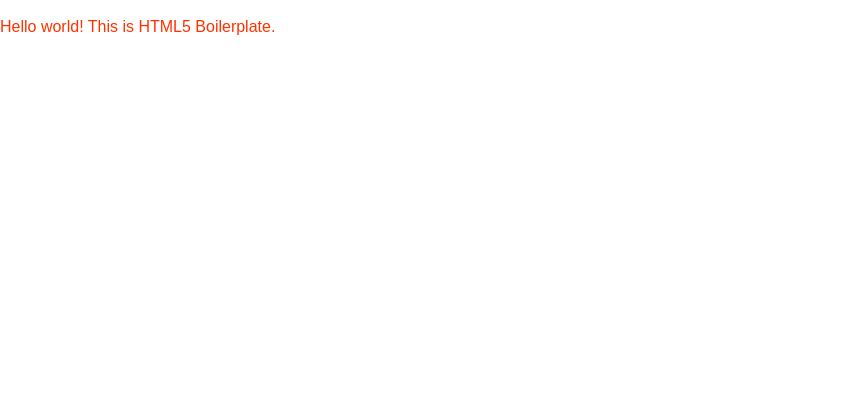
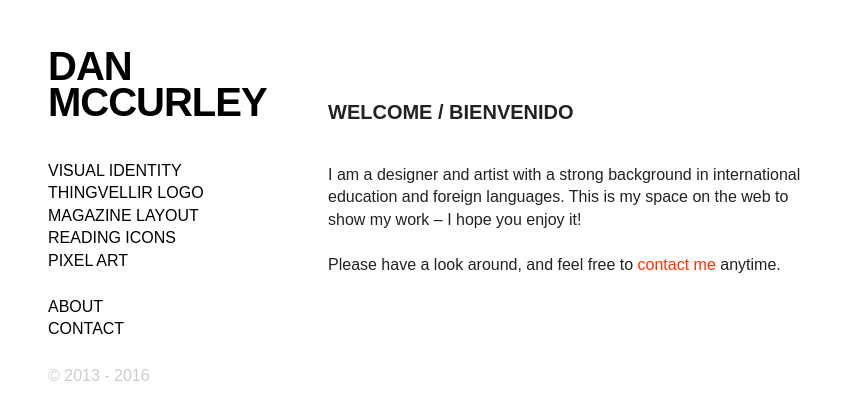
Before and after one commit to djmccurley/djmccurley.com, a PHP site: page / in a window 1280 px wide. Shown: the top 420 px of the page, without its empty margins (0-862 px from the left). Run offline with PHP 8.4, Linux system fonts and the light colour scheme.

Commit message:
initial markup and css styles imported from mockup

```diff
--- a/css/main.css
+++ b/css/main.css
@@ -75,12 +75,100 @@ textarea {
   padding: 0.2em 0; }
 
 /* === Start of custom styles === */
-p {
-  font-weight: lighter;
-  color: #FF3300;
-  transition: 0.15s ease all; }
-  p.callout {
-    color: pink; }
+/* Paul Irish Border box */
+*, *:before, *:after {
+  box-sizing: border-box; }
+
+/* Global Styles */
+* {
+  /*border: thin solid red;*/ }
+
+body {
+  padding: 3em;
+  font-family: sans-serif; }
+
+a {
+  text-decoration: none; }
+
+/* Header/sidebar column Styles*/
+.sidebar {
+  width: 15em;
+  float: left;
+  margin-right: 2.5em;
+  text-transform: uppercase; }
+
+.sidebar ul {
+  padding: 0; }
+
+.sidebar a {
+  color: #000;
+  display: block;
+  width: 100%; }
+
+.sidebar ul a:hover, .sidebar ul a:focus {
+  background-color: #FF3300;
+  color: #fff;
+  transition: .15s ease all; }
+
+.sidebar h1 {
+  font-size: 2.5em;
+  line-height: .9em;
+  margin-bottom: 1em;
+  margin-top: 0; }
+
+.sidebar h1 a {
+  display: block;
+  letter-spacing: -1px;
+  font-weight: bold; }
+
+.sidebar h1 span {
+  display: block; }
+
+.sidebar ul {
+  list-style: none;
+  margin-bottom: 1.5em; }
+
+.sidebar li, .sidebar p {
+  font-size: 1em;
+  line-height: 1.4em; }
+
+.sidebar p {
+  color: #ccc; }
+
+/* main column styles */
+.main {
+  max-width: 31.25em;
+  min-width: 15em;
+  float: left; }
+
+.main h2 {
+  margin-top: 2.5em;
+  margin-bottom: 1.9em;
+  font-size: 1.25em;
+  text-transform: uppercase; }
+
+.main p {
+  line-height: 1.4em;
+  margin-bottom: 1.4em; }
+
+.main img {
+  max-width: 100%; }
+
+.main a {
+  color: #FF3300; }
+
+.main a:hover, .main a:focus {
+  background-color: #FF3300;
+  color: #fff;
+  transition: .15s ease all; }
+
+/* contact page */
+.contact p {
+  text-transform: uppercase; }
+
+.contact a {
+  display: block;
+  width: 60%; }
 
 /* ==========================================================================
    Helper classes
--- a/css/scss/main.scss
+++ b/css/scss/main.scss
@@ -5,14 +5,126 @@
 $animation: .15s ease all;
 $dmred: #FF3300;
 
-p {
-	font-weight: lighter;
-	color: $dmred;
-	transition: $animation;
+/* Paul Irish Border box */
 
-	&.callout {
-		color: pink;
-	}
+*, *:before, *:after {
+	box-sizing: border-box;
 }
 
+/* Global Styles */
+
+* {
+	/*border: thin solid red;*/
+}
+
+body {
+	padding: 3em;
+	font-family: sans-serif;
+}
+
+a {
+	text-decoration: none;
+}
+
+/* Header/sidebar column Styles*/
+
+.sidebar {
+	width: 15em;
+	float: left;
+	margin-right: 2.5em;
+	text-transform: uppercase;
+}
+
+.sidebar ul {
+	padding: 0;
+}
+
+.sidebar a {
+	color: #000;
+	display: block;
+	width: 100%;
+}
+
+.sidebar ul a:hover, .sidebar ul a:focus {
+	background-color: #FF3300;
+	color: #fff;
+	transition: .15s ease all;
+}
+
+.sidebar h1 {
+	font-size: 2.5em;
+	line-height: .9em;
+	margin-bottom: 1em;
+	margin-top: 0;
+
+}
+
+.sidebar h1 a {
+	display: block;
+	letter-spacing: -1px;
+	font-weight: bold;
+}
+
+.sidebar h1 span {
+	display: block;
+}
+.sidebar ul {
+	list-style: none;
+	margin-bottom: 1.5em;
+}
+
+.sidebar li, .sidebar p {
+	font-size: 1em;
+  line-height: 1.4em;
+}
+
+.sidebar p {
+  color: #ccc;
+}
+
+/* main column styles */
+
+.main {
+	max-width: 31.25em;
+	min-width: 15em;
+	float: left;
+}
+.main h2 {
+	margin-top: 2.5em;
+	margin-bottom: 1.9em;
+	font-size: 1.25em;
+	text-transform: uppercase;
+}
+
+.main p {
+	line-height: 1.4em;
+	margin-bottom: 1.4em;
+}
+
+.main img {
+	max-width: 100%;
+}
+
+.main a {
+	color: #FF3300;
+}
+
+.main a:hover, .main a:focus {
+	background-color: #FF3300;
+	color: #fff;
+	transition: .15s ease all;
+}
+
+/* contact page */
+
+.contact p {
+	text-transform: uppercase;
+}
+
+.contact a {
+	display: block;
+	width: 60%;
+}
+
+
 @import 'helpers';
--- a/index.html
+++ b/index.html
@@ -18,9 +18,50 @@
     <!--[if lt IE 8]>
         <p class="browserupgrade">You are using an <strong>outdated</strong> browser. Please <a href="http://browsehappy.com/">upgrade your browser</a> to improve your experience.</p>
     <![endif]-->
+    <header class="sidebar">
+      <h1>
+          <a href="#"><span>Dan</span> <span>McCurley</span></a>
+      </h1>
 
-        <!-- Add your site or application content here -->
-        <p>Hello world! This is HTML5 Boilerplate.</p>
+      <nav class="menu">
+        <ul class="work">
+            <li>
+                <a href="work/visual_identity.html" >Visual Identity</a>
+            </li>
+            <li>
+                <a href="work/thingvellir.html">Thingvellir Logo</a>
+            </li>
+            <li>
+                <a href="work/magazine.html">Magazine Layout</a>
+            </li>
+            <li>
+                <a href="work/icons.html">Reading Icons</a>
+            </li>
+            <li>
+                <a href="work/pixel_art.html">Pixel Art</a>
+            </li>
+        </ul>
+
+        <ul class="info">
+            <li>
+                <a href="about/about.html">About</a>
+            </li>
+            <li>
+                <a href="contact/contact.html">Contact</a>
+            </li>
+        </ul>
+      </nav>
+
+      <p>&copy; 2013 - 2016</p>
+    </header>
+
+    <section class="main">
+        <h2>Welcome / Bienvenido</h2>
+
+        <p>I am a designer and artist with a strong background in international education and foreign languages. This is my space on the web to show my work – I hope you enjoy it!</p>
+
+        <p>Please have a look around, and feel free to <a href="contact/contact.html" title="link to contact page">contact me</a> anytime.</p>
+    </section>
 
     <script src="https://code.jquery.com/jquery-1.12.0.min.js"></script>
     <script>window.jQuery || document.write('<script src="js/vendor/jquery-1.12.0.min.js"><\/script>')</script>
```
Also changed, not shown: 1 other file. Lines whose indentation alone changed are shown as unchanged.
